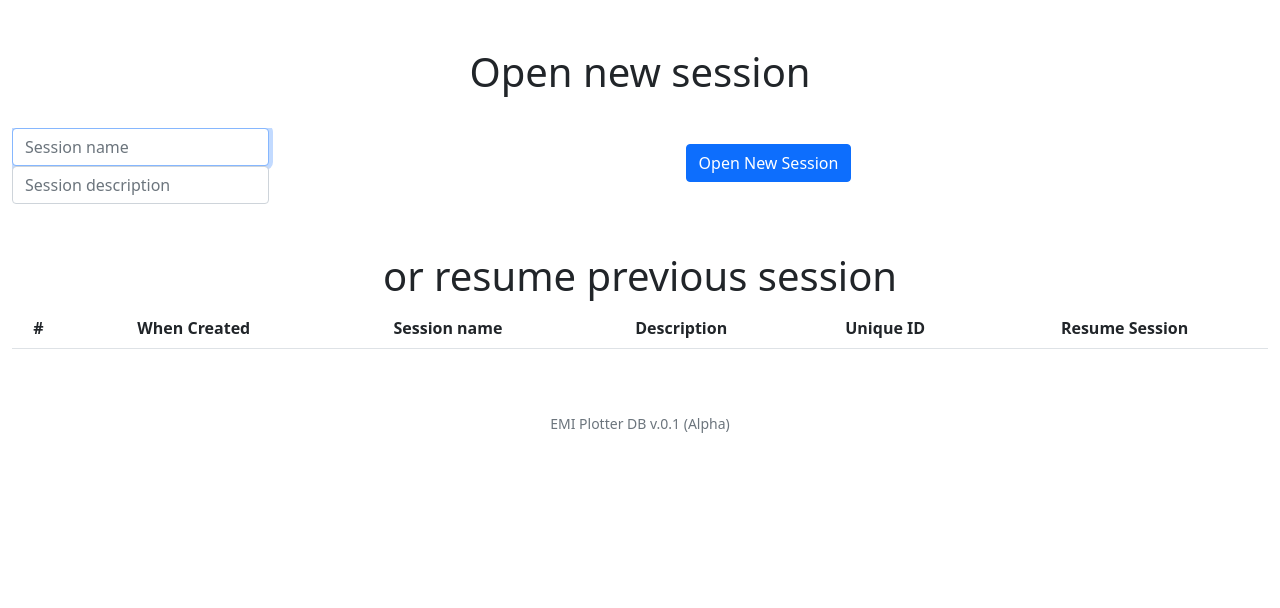
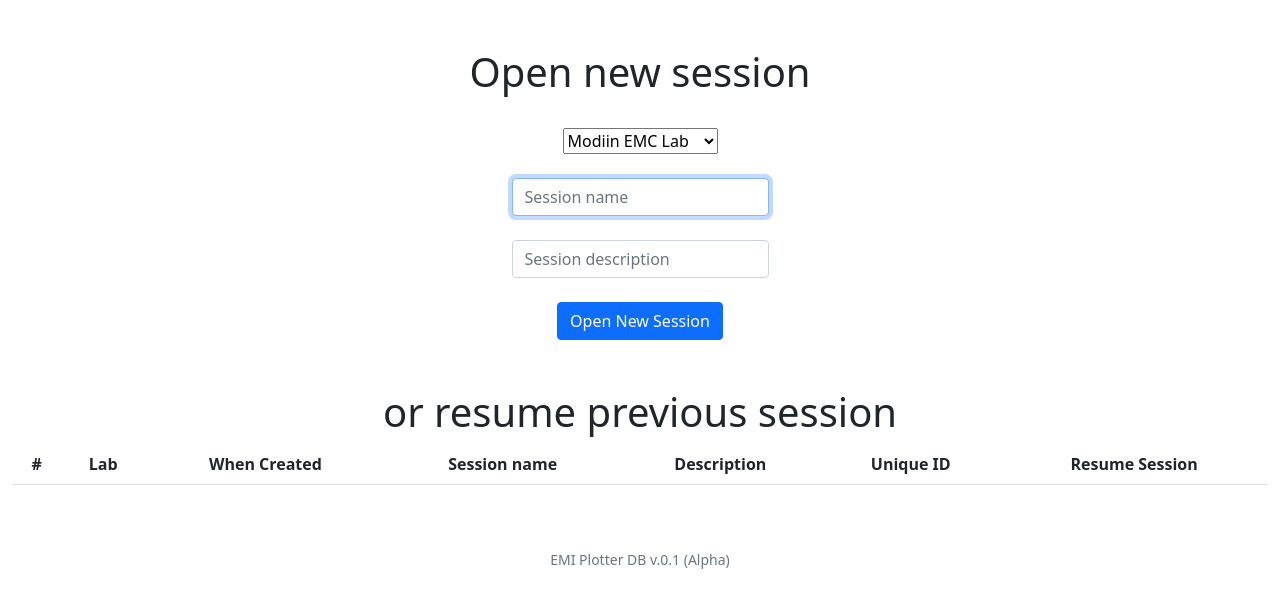
Before and after one commit to ilyashulga/cs50_final_project, a Flask app: template templates/new_session.html in a window 1280 px wide. Shown: the part 79-687 px from the top of the page. Run offline with Flask 2, Linux system fonts and the light colour scheme; the template is opened without the code that fills it, so the values that code supplies are empty; some libraries are stand-ins or nearby versions.

Commit message:
Added Lab Information to session table + cosmetics

```diff
--- a/app.py
+++ b/app.py
@@ -375,7 +375,7 @@ def upload_online(reqPath):
     # TODO Consider plotting graphs only if button is pressed / V is marked on ALL/some graphs
     # TODO Create sessions page with option to resume specific session or just plot the CSVs from that session
     # TODO add multiple files upload page - upload offline or similar
-    print(session["curr_wp"]['cl_ol'])
+    #print(session["curr_wp"]['cl_ol'])
 
     # Generate JSON graph from current session files object
     graph1JSON = generate_multiple_graphs(session_results_table, os.path.join(os.getcwd(), session_folder))
@@ -479,8 +479,18 @@ def new_session():
     if request.method == "POST":
         session_name = request.form.get("session_name")
         session_desc = request.form.get("session_description")
+        if request.form.get("lab") == 'modiin':
+            print("Modiin")
+            session_lab = "Modiin"
+        elif request.form.get("lab") == 'hamada':
+            print("hamada")
+            session_lab = "-1 Floor HaMada"
+        elif request.form.get("lab") == 'qualitek':
+            print("qualitek")
+            session_lab = "Qualitek"
+
         try:
-            db.execute("INSERT INTO sessions (name, description, user_id, timestamp, is_open, folder) VALUES(?, ?, ?, DATETIME('now','localtime'), 1, 'tmp')", session_name, session_desc, session["user_id"])
+            db.execute("INSERT INTO sessions (name, description, user_id, timestamp, is_open, folder, lab) VALUES(?, ?, ?, DATETIME('now','localtime'), 1, 'tmp', ?)", session_name, session_desc, session["user_id"], session_lab)
         except:
             apology("Can't open new session", 400)
         session["session"] = db.execute("SELECT name FROM sessions WHERE user_id=? AND is_open=1", session["user_id"])[0]['name']
--- a/static/styles.css
+++ b/static/styles.css
@@ -58,8 +58,13 @@ input {
   }
 
 
-  .mb-3 {
+.mb-3 {
     margin-top:auto;
     margin-bottom:auto;
     text-align:left;
 }
+
+.mb-4 {
+  display: flex;
+  justify-content: center;
+}
--- a/templates/login.html
+++ b/templates/login.html
@@ -8,10 +8,10 @@
     <h1>Login</h1>
     <br>
     <form action="/login" method="post">
-        <div class="mb-3">
+        <div class="mb-4">
             <input autocomplete="off" autofocus class="form-control mx-auto w-auto" id="username" name="username" placeholder="Username" type="text">
         </div>
-        <div class="mb-3">
+        <div class="mb-4">
             <input class="form-control mx-auto w-auto" id="password" name="password" placeholder="Password" type="password">
         </div>
         <button class="btn btn-primary" type="submit">Log In</button>
--- a/templates/new_session.html
+++ b/templates/new_session.html
@@ -8,11 +8,16 @@
     <h1>Open new session</h1>
     <br>
     <form action="/new_session" method="post">
-        <div class="mb-3">
+        <select name="lab" id="lab" value='Modiin'>
+            <option value="modiin">Modiin EMC Lab</option>
+            <option value="hamada">-1 Floor Chamber</option>
+            <option value="qualitek">Qualitek EMC Lab</option>
+        </select><br><br>
+        <div class="mb-4">
             <input autocomplete="off" autofocus class="form-control mx-auto w-auto" id="session_name" name="session_name" placeholder="Session name" type="text">
         </div>
-        <div class="mb-3">
-            <input autocomplete="off" autofocus class="form-control mx-auto w-auto" id="session_description" name="session_description" placeholder="Session description" type="text">
+        <div class="mb-4">
+            <input autocomplete="off" autofocus class="form-control mx-auto w-auto" id="session_description" name="session_description" placeholder="Session description" type="text" style="float: center;">
         </div>
         <button class="btn btn-primary" type="submit">Open New Session</button>
     </form>
@@ -22,6 +27,7 @@
         <thead>
             <tr>
                 <th>#</th>
+                <th>Lab</th>
                 <th>When Created</th>
                 <th>Session name</th>
                 <th>Description</th>
@@ -33,6 +39,7 @@
             {% for index, row in enumerate(user_sessions_table) %}
 
                 <td>{{ index }}</td>
+                <td>{{ row['lab'] }}</td>
                 <td>{{ row['timestamp'] }}</td>
                 <td>{{ row['name'] }}</td>
                 <td>{{ row['description'] }}</td>
--- a/templates/register.html
+++ b/templates/register.html
@@ -8,13 +8,13 @@
     <h1>Register new user</h1>
     <br>
     <form action="/register" method="post">
-        <div class="mb-3">
+        <div class="mb-4">
             <input autocomplete="off" autofocus class="form-control mx-auto w-auto" id="username" name="username" placeholder="Username" type="text">
         </div>
-        <div class="mb-3">
+        <div class="mb-4">
             <input class="form-control mx-auto w-auto" id="password" name="password" placeholder="Password" type="password">
         </div>
-        <div class="mb-3">
+        <div class="mb-4">
             <input class="form-control mx-auto w-auto" id="password" name="confirmation" placeholder="Password again" type="password">
         </div>
         <button class="btn btn-primary" type="submit">Register</button>
```
